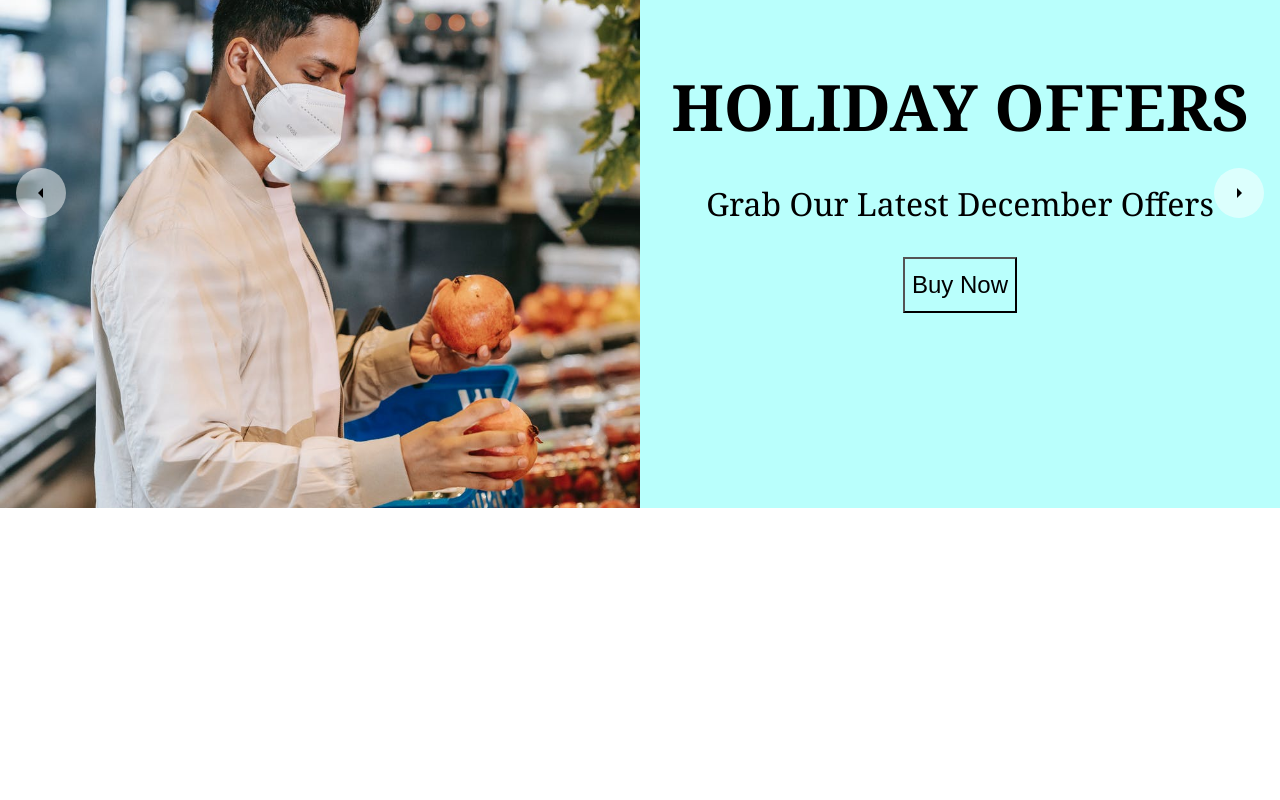
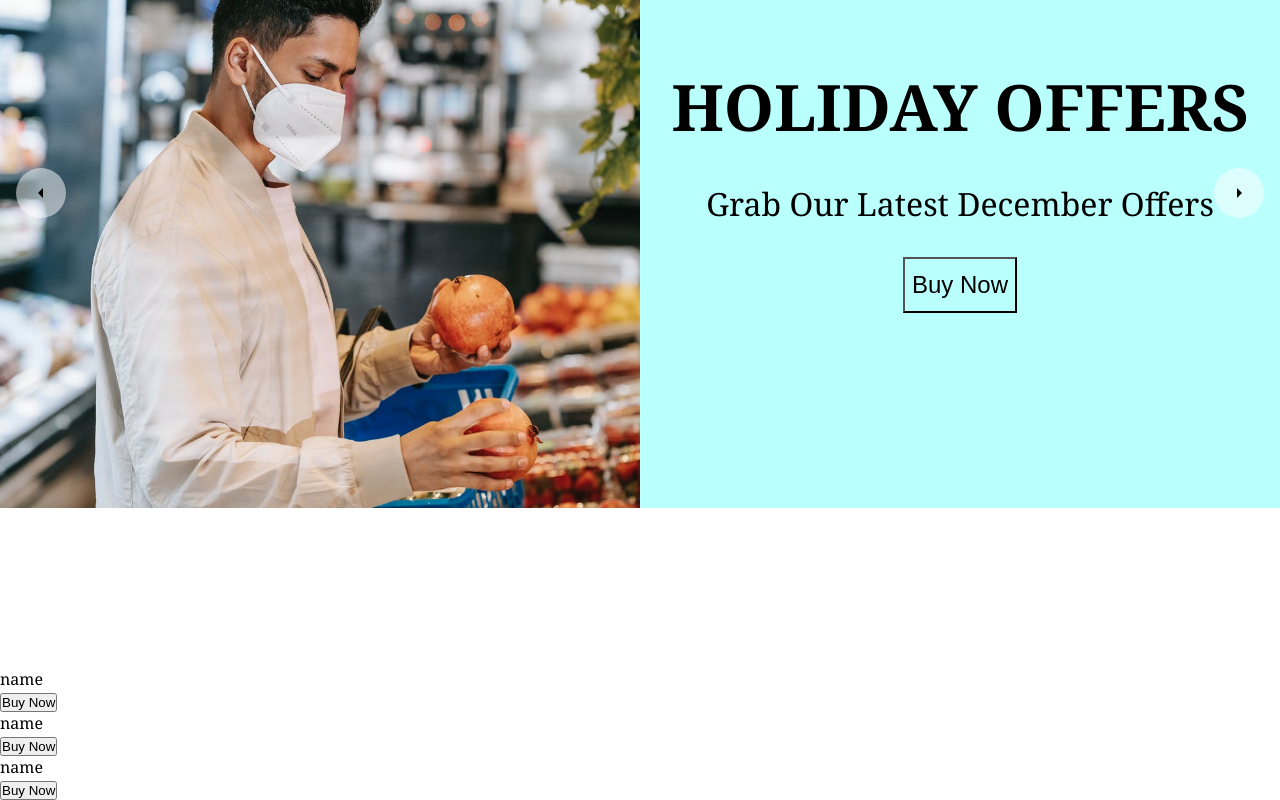
Before and after one commit to mosehkerubo/ecommerce, a React (Create React App) app: page / in a window 1280 px wide. Shown: the part 222-1022 px from the top of the page. Before the commit the page ends 890 px from the top, so only its background shows below. Built offline with nearby package versions, Linux system fonts and the light colour scheme; the HTML template or start-up script is replaced by a standard one.

Commit message:
added another category

```diff
--- /dev/null
+++ b/src/components/Categories/Categories.js
@@ -0,0 +1,25 @@
+import React from 'react';
+import CategoriesItem from '../CategoriesItem/CategoriesItem';
+const Categories= ()=>{
+    return(
+    <div>
+        <p>name</p>
+        <button>Buy Now</button>
+
+
+        <p>name</p>
+        <button>Buy Now</button>
+
+
+        <p>name</p>
+        <button>Buy Now</button>
+    </div>)
+}
+
+
+
+
+
+
+
+export default Categories;
--- /dev/null
+++ b/src/components/CategoriesItem/CategoriesItem.js
@@ -0,0 +1,16 @@
+import React from "react";
+
+
+const CategoriesItem = ()=> {
+    return(
+       <div>
+
+       </div>
+    )
+}
+
+
+
+
+
+export default CategoriesItem;
--- a/src/data.js
+++ b/src/data.js
@@ -34,3 +34,20 @@ export const slides=[
 
 
             ]
+
+            export const Categories=[
+                {
+                    id: 1,
+                    img: "https://images.pexels.com/photos/5886041/pexels-photo-5886041.jpeg?auto=compress&cs=tinysrgb&dpr=2&h=650&w=940",
+                    title: "SHIRT STYLE!",
+                    cat:"women",
+            id: 2,
+                    img: "https://images.pexels.com/photos/2983464/pexels-photo-2983464.jpeg?auto=compress&cs=tinysrgb&dpr=2&h=650&w=940",
+                    title: "LOUNGEWEAR LOVE",
+                    cat:"coat",
+            id: 3,
+                    img: "https://images.pexels.com/photos/5480696/pexels-photo-5480696.jpeg?auto=compress&cs=tinysrgb&dpr=2&w=500",
+                    title: "LIGHT JACKETS",
+                    cat:"jeans" ,
+                }
+            ]
--- a/src/pages/Home.js
+++ b/src/pages/Home.js
@@ -2,15 +2,16 @@ import React from "react";
 import Announcement from "../components/Announcements/Announcements";
 import Nav from "../components/Nav/Nav";
 import Slider from"../components/Slider/Slider"
-
-
+import Categories from"../components/Categories/Categories";
 const Home=()=>{
     return(
         <div>
     <Announcement />
     <Nav />
     <Slider />
+    <Categories />
     </div>
+
         )
 }
 
```
Also changed, not shown: src/components/Categories/Categories.css (added), src/components/CategoriesItem/CategoriesItem.css (added).
